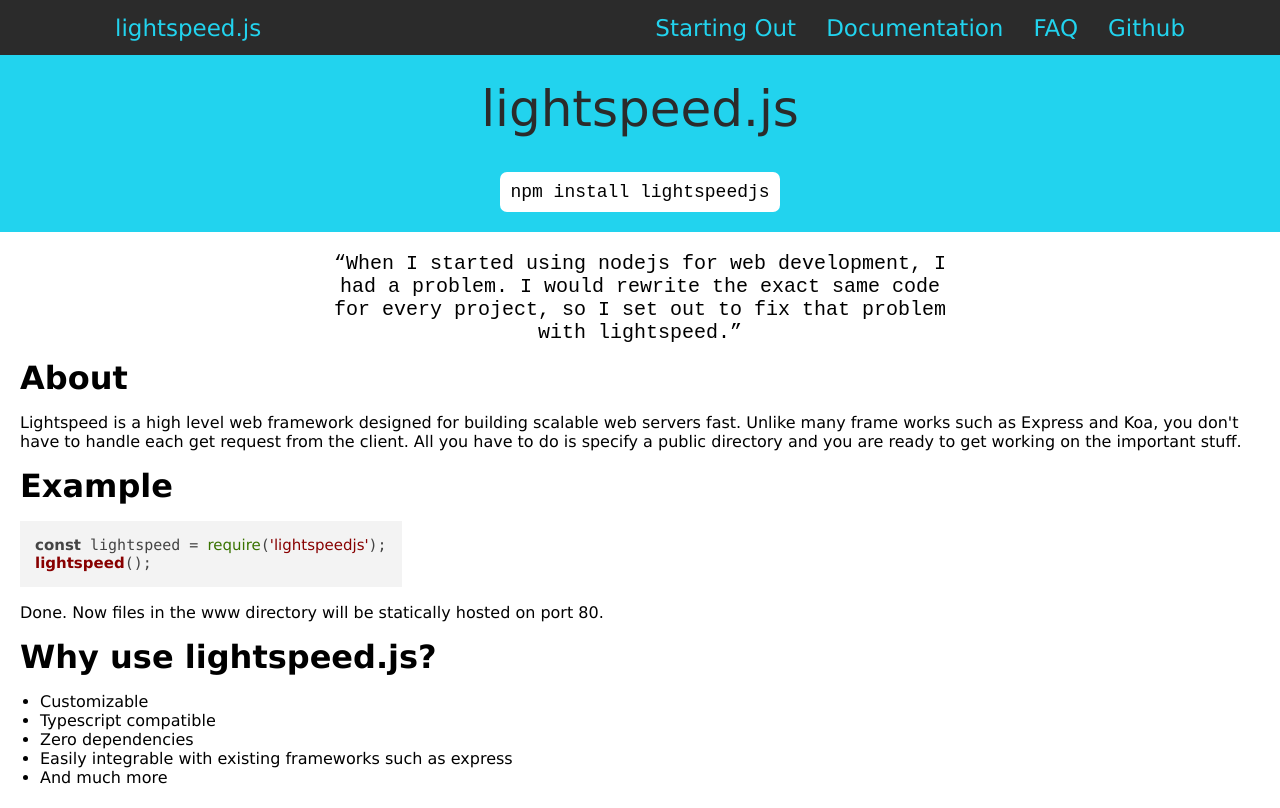
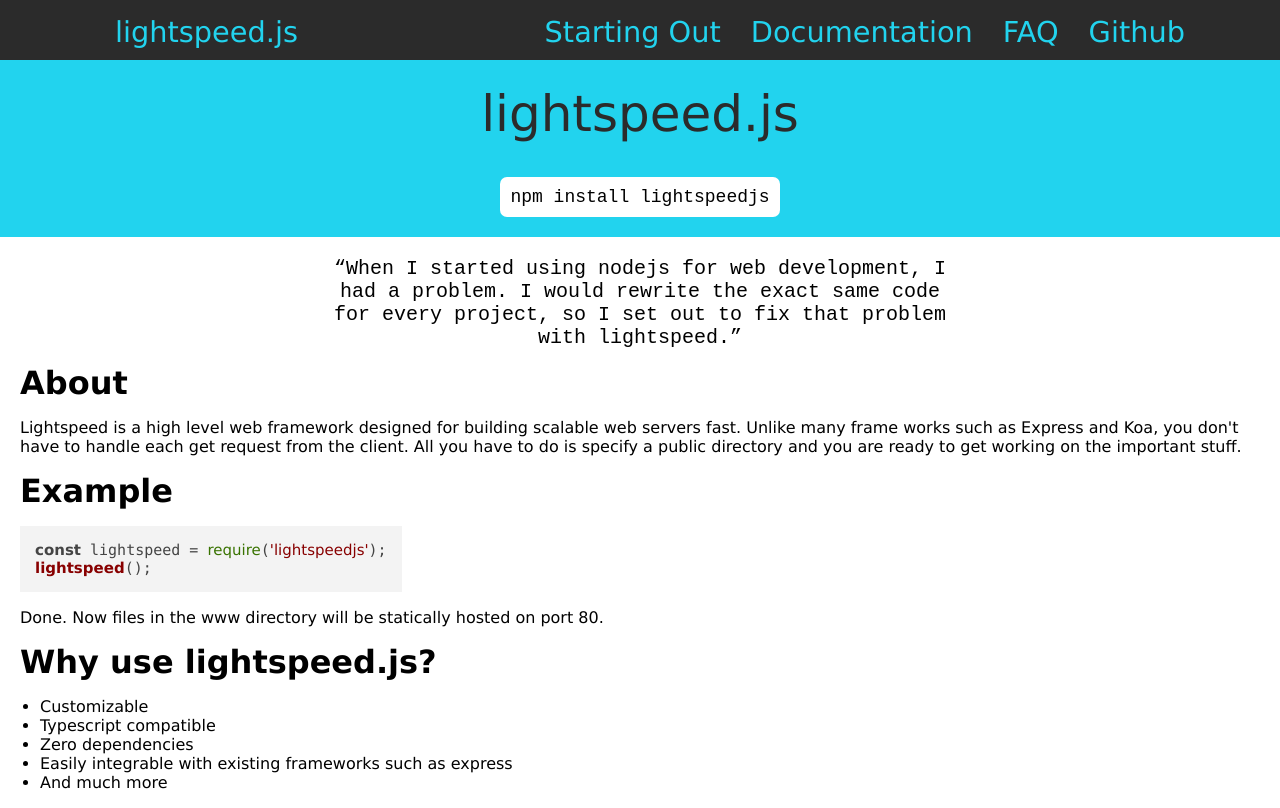
Before and after one commit to LightningWB/lightspeed.js-site, a plain HTML site: page docs/index.html in a window 1280 px wide. Drawn offline with nearby package versions, Linux system fonts and the light colour scheme.

Commit message:
made nav bar bigger to flow better (#1)

```diff
--- a/docs/styles/navbar.css
+++ b/docs/styles/navbar.css
@@ -12,7 +12,7 @@
 }
 
 #navbar{
-	height: 55px;
+	height: 60px;
 	padding-bottom: 0px;
 	padding-right: 80px;
 }
@@ -20,7 +20,7 @@
 .navBarItem{
 	transition: background-color .35s;
 	padding: 15px;
-	font-size: 23px;
+	font-size: 1.8em;
 	float: right;
 	width: max-content;
 	cursor: pointer;
```
